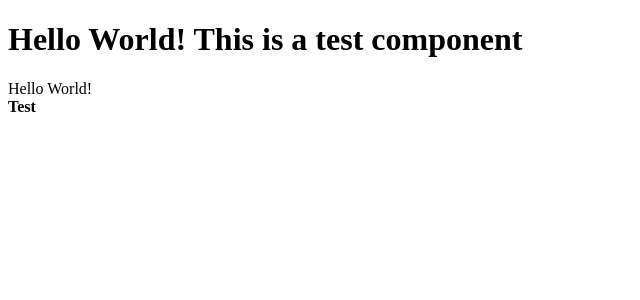
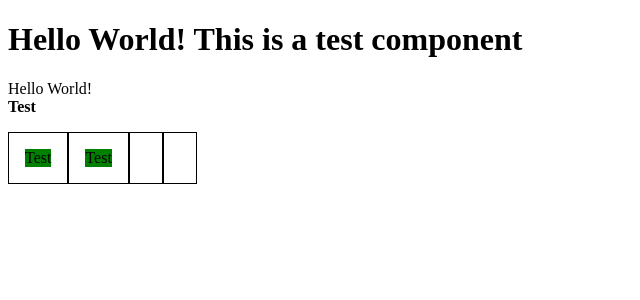
Before and after one commit to ultraflame4/ultr42-react-components, a React (Vite) app: page / in a window 1280 px wide. Shown: the top 300 px of the page, without its empty margins (0-640 px from the left). Built offline with nearby package versions, Linux system fonts and the light colour scheme.

Commit message:
Working on drag and drop

```diff
--- a/src/App.tsx
+++ b/src/App.tsx
@@ -1,5 +1,6 @@
 import {TestComponent} from "./components/TestComponent/TestComponent";
 import {TxtCharsFadeIn} from "./components/TextCharacterFadeIn/TxtCharsFadeIn";
+import {DnDItem, DnDItemContainer, DragAndDropContainer} from "./components/DragAndDrop/DragAndDrop";
 
 function App() {
 
@@ -14,6 +15,16 @@ function App() {
             <br/>
 
         </p>
+
+      <DragAndDropContainer>
+        <DnDItemContainer item={p => <DnDItem parent={p}>Test</DnDItem>}/>
+        <DnDItemContainer item={p => <DnDItem parent={p}>Test</DnDItem>}/>
+
+        <DnDItemContainer />
+        <DnDItemContainer />
+
+      </DragAndDropContainer>
+
         <br/>
         <br/>
         <br/>
--- /dev/null
+++ b/src/components/DragAndDrop/DragAndDrop.module.css
@@ -0,0 +1,30 @@
+
+.DnDContainer{
+    display: flex;
+}
+
+.DnDItemContainer{
+    padding: 1em;
+    border: 1px solid black;
+}
+
+.DnDItemContainer:hover{
+    background: red;
+}
+.DnDItemContainer[dragover]{
+    background: blue;
+}
+
+.DnDItem{
+    --x:0;
+    --y:0;
+    cursor: grab;
+    background: green;
+    user-select: none;
+    transform: translate(var(--x),var(--y));
+    transition: transform 100ms ease-out;
+}
+
+.DnDItem[dragged]{
+    pointer-events: none;
+}
--- /dev/null
+++ b/src/components/DragAndDrop/DragAndDrop.tsx
@@ -0,0 +1,143 @@
+import {convRelativeElement, defComponent} from "../utils";
+import classes from "./DragAndDrop.module.css";
+import React, {MutableRefObject, useContext, useEffect, useRef, useState} from "react";
+
+interface DnDContext{
+    draggedItem:object|null // Object that is being dragged
+}
+
+const DnDContext = React.createContext<DnDContext|null>(null);
+interface DnDItemParent{
+    setItem(ref:MutableRefObject<any>):void;
+}
+
+interface DnDItemProps{
+    parent:DnDItemParent
+}
+export const DnDItem = defComponent<DnDItemProps>(props => {
+    const mouseDowned = useRef(false)
+    const elementRef = useRef<HTMLDivElement>(null)
+    const initialRel = useRef<{ x:number,y:number }|null>(null)
+    const dndCtx = useContext(DnDContext)
+
+
+    function onMouseDown(ev:React.MouseEvent){
+        mouseDowned.current=true
+        if (!elementRef.current) return;
+        elementRef.current.setAttribute("dragged","")
+
+        setTimeout(args => {initialRel.current= {x:ev.clientX,y:ev.clientY}},0)
+    }
+
+    useEffect(() => {
+        props.parent.setItem(elementRef)
+    },[props.parent])
+
+
+    useEffect(() => {
+
+        function moveCallback(ev:MouseEvent){
+            if (!mouseDowned.current) return
+            if (!elementRef.current) return;
+            if (!initialRel.current) return;
+            if (!dndCtx) return;
+
+            dndCtx.draggedItem=elementRef.current
+
+            elementRef.current?.style.setProperty("--x",`${ev.clientX-initialRel.current.x}px`);
+            elementRef.current?.style.setProperty("--y",`${ev.clientY-initialRel.current.y}px`);
+            // elementRef.current?.style.setProperty("--x",`${ev.clientX}px`);
+            // elementRef.current?.style.setProperty("--y",`${ev.clientY}px`);
+        }
+
+        function onMouseUp(ev:MouseEvent){
+            if (!dndCtx) return;
+
+            dndCtx.draggedItem=null
+            mouseDowned.current=false
+            elementRef.current?.style.removeProperty("--x");
+            elementRef.current?.style.removeProperty("--y");
+            elementRef.current?.removeAttribute("dragged")
+        }
+
+        window.addEventListener("mousemove",moveCallback)
+        window.addEventListener("mouseup",onMouseUp)
+        return ()=>{
+            window.removeEventListener("mousemove",moveCallback)
+            window.removeEventListener("mouseup",onMouseUp)
+        }
+    })
+
+    return (
+        <div className={classes.DnDItem} onMouseDown={onMouseDown} ref={elementRef}>
+            {props.children}
+        </div>
+    )
+})
+
+interface DnDItemContainerProps{
+    item?:(p:DnDItemParent)=>React.ReactElement
+}
+
+export const DnDItemContainer = defComponent<DnDItemContainerProps>(props => {
+    const item = useRef<MutableRefObject<any>|null>(null)
+    const containerRef = useRef<HTMLElement>(null)
+
+    let child = props.item?.({
+        setItem(ref: React.MutableRefObject<any>) {
+            item.current=ref
+        }
+    })
+    const dndCtx = useContext(DnDContext)
+
+    function isDraggedItemMine(){
+        if (!item?.current){
+            return false
+        }
+        return item?.current?.current==dndCtx?.draggedItem
+    }
+
+    function onHover(ev:React.MouseEvent){
+        containerRef.current?.removeAttribute("dragover")
+
+        if (!isDraggedItemMine() && dndCtx!.draggedItem!==null && item.current===null){
+            containerRef.current?.setAttribute("dragover","")
+        }
+    }
+
+    function onMouseLeave(ev:React.MouseEvent){
+        containerRef.current?.removeAttribute("dragover")
+    }
+
+    useEffect(() => {
+
+        function onMouseUp(ev:MouseEvent){
+            if (!dndCtx) return;
+            containerRef.current?.removeAttribute("dragover")
+        }
+
+        window.addEventListener("mouseup",onMouseUp)
+        return ()=>{
+            window.removeEventListener("mouseup",onMouseUp)
+        }
+    })
+
+    return (
+        <div className={classes.DnDItemContainer} onMouseOver={onHover} onMouseLeave={onMouseLeave} ref={containerRef}>
+            {child}
+        </div>
+    )
+})
+export const DragAndDropContainer = defComponent(props => {
+
+
+    return (
+        <DnDContext.Provider value={{
+            draggedItem:null
+        }}>
+            <div className={classes.DnDContainer}>
+                {props.children}
+            </div>
+        </DnDContext.Provider>
+    )
+})
--- a/src/components/utils.ts
+++ b/src/components/utils.ts
@@ -25,3 +25,14 @@ export function useOnScreen(ref:MutableRefObject<any>, callack: ()=>void) {
 
 
 }
+
+/**
+ * Converts a position (client) such as mouse client position into relative to a element
+ */
+export function convRelativeElement(element:HTMLElement,x:number,y:number){
+    let box = element.getBoundingClientRect()
+    return {
+        x:x-box.x,
+        y:y-box.y
+    }
+}
```
Also changed, not shown: package.json (+3 -6 lines), 1 other file (tests, documents, lock files or other folders).
